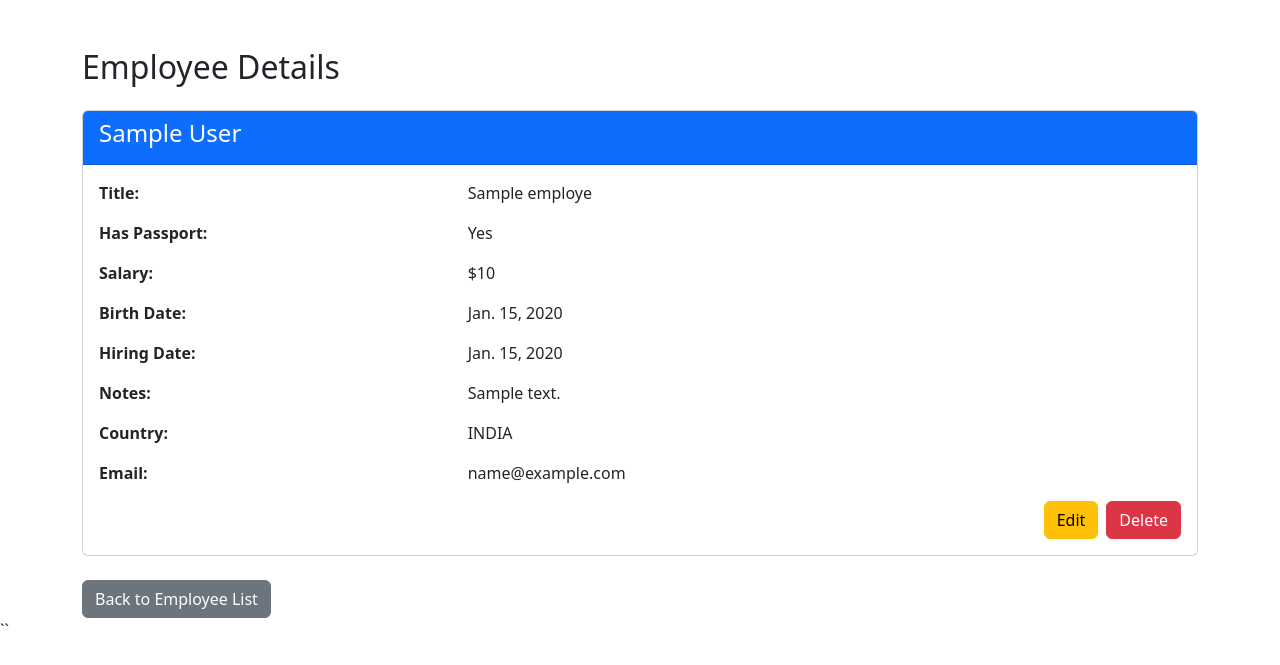
After one commit to fahimsahriar/DjangoCRUD, a Django app: page /persons/employee/1/ in a window 1280 px wide. The commit adds this page. Shown: the top 665 px of the page. Run offline with Django 5.2, Linux system fonts and the light colour scheme; tables that the repository leaves empty hold one stand-in row (values such as "Sample post").

Commit message:
implementing individual user details

```diff
--- a/PayRollApp/urls.py
+++ b/PayRollApp/urls.py
@@ -5,5 +5,6 @@ from PayRollApp import views
 
 
 urlpatterns = [
-    path('Employees/', views.EmployeesList, name='person_list'),
+    path('Employees/', views.EmployeesList, name='employe_list'),
+    path('employee/<int:id>/', views.EmployeeDetails, name='employee_detail'),
 ]
--- a/PayRollApp/views.py
+++ b/PayRollApp/views.py
@@ -8,3 +8,11 @@ def EmployeesList(request):
     TemplateFile = "PayRollApp/EmployeesList.html"
     dict = {'employees' : Employees}
     return render(request, TemplateFile, context=dict)
+
+#function for individual employee detail
+def EmployeeDetails(request, id):
+    TemplateFile = "PayRollApp/EmployeeDetails.html"
+    employee = Employe.objects.get(id = id)
+    dict = {'employee' : employee}
+    print(dict)
+    return render(request, TemplateFile, context=dict)
--- /dev/null
+++ b/templates/PayRollApp/EmployeeDetails.html
@@ -0,0 +1,99 @@
+<!DOCTYPE html>
+<html lang="en">
+  <head>
+    <meta charset="UTF-8" />
+    <meta name="viewport" content="width=device-width, initial-scale=1.0" />
+    <title>Employee Details</title>
+    <!-- Bootstrap CSS CDN -->
+    <link
+      href="https://cdn.jsdelivr.net/npm/bootstrap@5.3.0-alpha1/dist/css/bootstrap.min.css"
+      rel="stylesheet"
+    />
+  </head>
+  <body>
+    <div class="container mt-5">
+      <h2 class="mb-4">Employee Details</h2>
+
+      <div class="card">
+        <div class="card-header bg-primary text-white">
+          <h4>{{ employee.FirstName }} {{ employee.LastName }}</h4>
+        </div>
+        <div class="card-body">
+          <div class="row mb-3">
+            <div class="col-md-4">
+              <strong>Title:</strong>
+            </div>
+            <div class="col-md-8">{{ employee.TitleName }}</div>
+          </div>
+
+          <div class="row mb-3">
+            <div class="col-md-4">
+              <strong>Has Passport:</strong>
+            </div>
+            <div class="col-md-8">
+              {{ employee.HasPassport|yesno:"Yes,No" }}
+            </div>
+          </div>
+
+          <div class="row mb-3">
+            <div class="col-md-4">
+              <strong>Salary:</strong>
+            </div>
+            <div class="col-md-8">${{ employee.Salary }}</div>
+          </div>
+
+          <div class="row mb-3">
+            <div class="col-md-4">
+              <strong>Birth Date:</strong>
+            </div>
+            <div class="col-md-8">{{ employee.BirthDate }}</div>
+          </div>
+
+          <div class="row mb-3">
+            <div class="col-md-4">
+              <strong>Hiring Date:</strong>
+            </div>
+            <div class="col-md-8">{{ employee.HiringDate }}</div>
+          </div>
+
+          <div class="row mb-3">
+            <div class="col-md-4">
+              <strong>Notes:</strong>
+            </div>
+            <div class="col-md-8">{{ employee.Notes }}</div>
+          </div>
+
+          <div class="row mb-3">
+            <div class="col-md-4">
+              <strong>Country:</strong>
+            </div>
+            <div class="col-md-8">{{ employee.get_Country_display }}</div>
+          </div>
+
+          <div class="row mb-3">
+            <div class="col-md-4">
+              <strong>Email:</strong>
+            </div>
+            <div class="col-md-8">{{ employee.Email }}</div>
+          </div>
+
+          <!-- Buttons for navigation -->
+          <div class="d-flex justify-content-end">
+            <a href="" class="btn btn-warning me-2">Edit</a>
+            <a href="" class="btn btn-danger">Delete</a>
+          </div>
+        </div>
+      </div>
+
+      <div class="mt-4">
+        <a href="{% url 'employe_list' %}" class="btn btn-secondary"
+          >Back to Employee List</a
+        >
+      </div>
+    </div>
+
+    <!-- Bootstrap JS CDN -->
+    <script src="https://cdn.jsdelivr.net/npm/bootstrap@5.3.0-alpha1/dist/js/bootstrap.bundle.min.js"></script>
+  </body>
+</html>
+``
```
Also changed, not shown: templates/PayRollApp/EmployeesList.html (+13 -1 lines).
